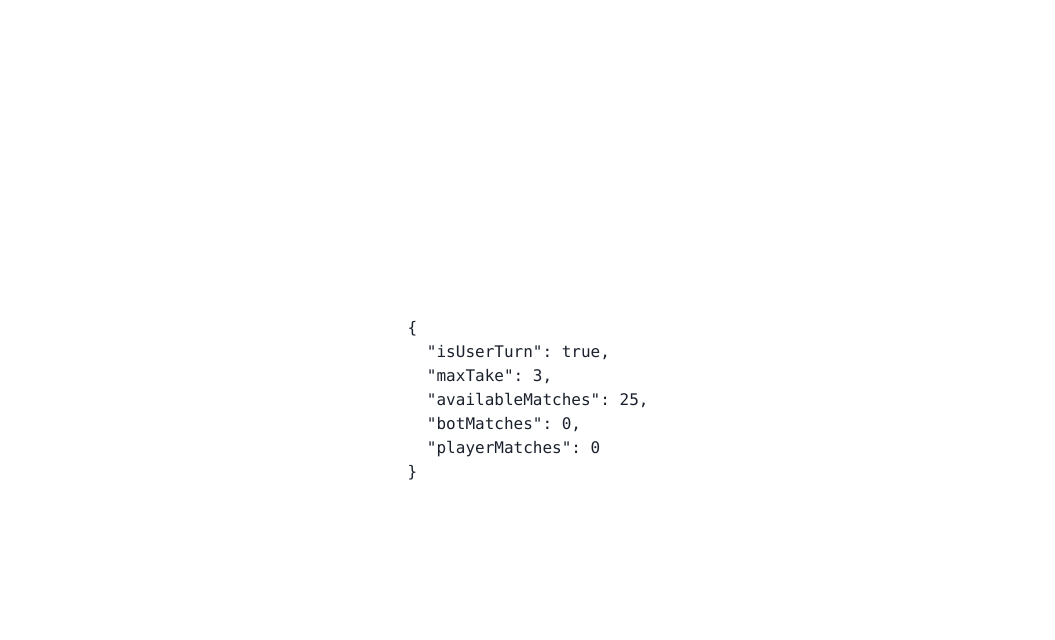
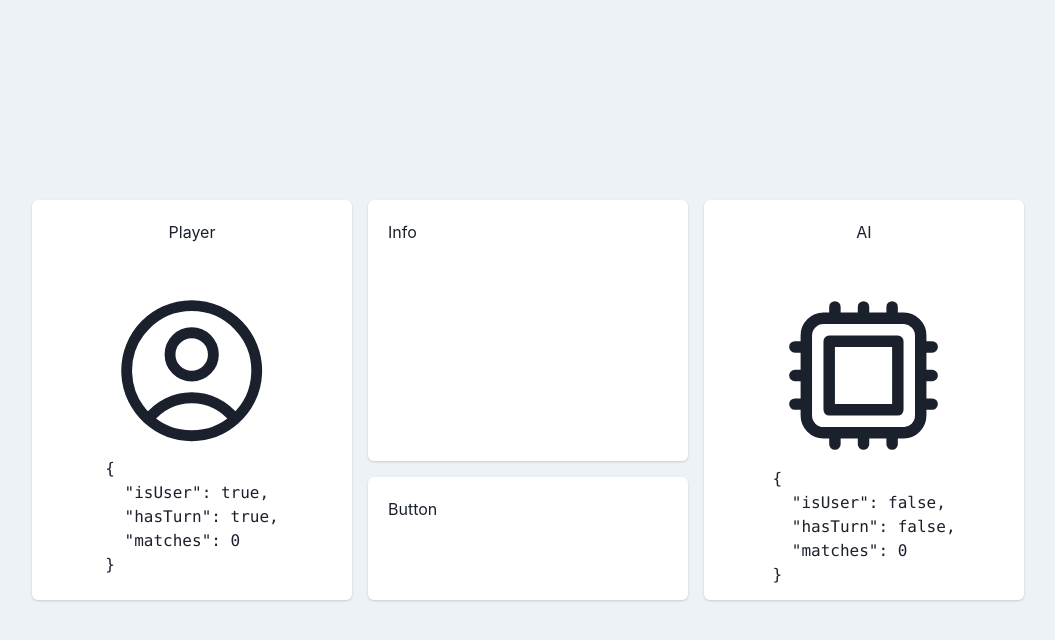
Before and after one commit to Anddrrew/sm-test-task, a React (Create React App) app: page / in a window 1280 px wide. Both pictures are taken after a click on the button "Start". Shown: the top 640 px of the page, without its empty margins (112-1167 px from the left). Built offline with nearby package versions, Linux system fonts and the light colour scheme.

Commit message:
Added layout for board

```diff
--- a/package.json
+++ b/package.json
@@ -6,6 +6,7 @@
     "@chakra-ui/react": "^2.7.1",
     "@emotion/react": "^11.11.1",
     "@emotion/styled": "^11.11.0",
+    "@heroicons/react": "^2.0.18",
     "@testing-library/jest-dom": "^5.16.5",
     "@testing-library/react": "^13.4.0",
     "@testing-library/user-event": "^13.5.0",
--- a/src/components/BoardCard.tsx
+++ b/src/components/BoardCard.tsx
@@ -1,14 +1,36 @@
-import { Box } from '@chakra-ui/react';
+import { Card, CardBody, Container, Grid, GridItem } from '@chakra-ui/react';
 import { useGame } from '../providers/GameProvider';
+import PlayerCard from './PlayerCard';
 
 export default function BoardCard() {
-  const { game } = useGame();
+  const { game, resetGame } = useGame();
 
-  console.log(game);
+  if (!game) {
+    // TODO: REMOVE THIS BY REFACTORING
+    resetGame();
+    return <></>;
+  }
 
   return (
-    <Box>
-      <pre>{JSON.stringify(game, null, 2)}</pre>
-    </Box>
+    <Container maxW='container.lg'>
+      <Grid h='50vh' templateRows='repeat(3, 1fr)' templateColumns='repeat(3, 1fr)' gap={4}>
+        <GridItem rowSpan={3}>
+          <PlayerCard matches={game?.playerMatches} hasTurn={game.isUserTurn} isUser />
+        </GridItem>
+        <GridItem rowSpan={2}>
+          <Card h='100%'>
+            <CardBody>Info</CardBody>
+          </Card>
+        </GridItem>
+        <GridItem rowSpan={3}>
+          <PlayerCard matches={game?.botMatches} hasTurn={!game.isUserTurn} />
+        </GridItem>
+        <GridItem rowSpan={1}>
+          <Card h='100%'>
+            <CardBody>Button</CardBody>
+          </Card>
+        </GridItem>
+      </Grid>
+    </Container>
   );
 }
--- /dev/null
+++ b/src/components/PlayerCard.tsx
@@ -0,0 +1,20 @@
+import { Card, CardBody, CardHeader } from '@chakra-ui/react';
+import { UserCircleIcon, CpuChipIcon } from '@heroicons/react/24/outline';
+
+type Props = {
+  hasTurn: boolean;
+  matches: number;
+  isUser?: boolean;
+};
+
+export default function PlayerCard({ isUser, hasTurn, matches }: Props) {
+  return (
+    <Card h='100%' align='center'>
+      <CardHeader>{isUser ? 'Player' : 'AI'}</CardHeader>
+      <CardBody>
+        {isUser ? <UserCircleIcon /> : <CpuChipIcon />}
+        <pre>{JSON.stringify({ isUser: !!isUser, hasTurn, matches }, null, 2)}</pre>
+      </CardBody>
+    </Card>
+  );
+}
--- a/src/pages/Game.tsx
+++ b/src/pages/Game.tsx
@@ -8,7 +8,7 @@ export default function Game() {
   const { status } = useGame();
 
   return (
-    <Box h='100vh' display='flex' flexFlow='column' justifyContent='center'>
+    <Box h='100vh' display='flex' flexFlow='column' justifyContent='center' backgroundColor='gray.100'>
       <Center>
         {status === GameStatus.IDLE && <StartCard />}
         {status === GameStatus.RUNNING && <BoardCard />}
```
Also changed, not shown: 1 other file (tests, documents, lock files or other folders).
